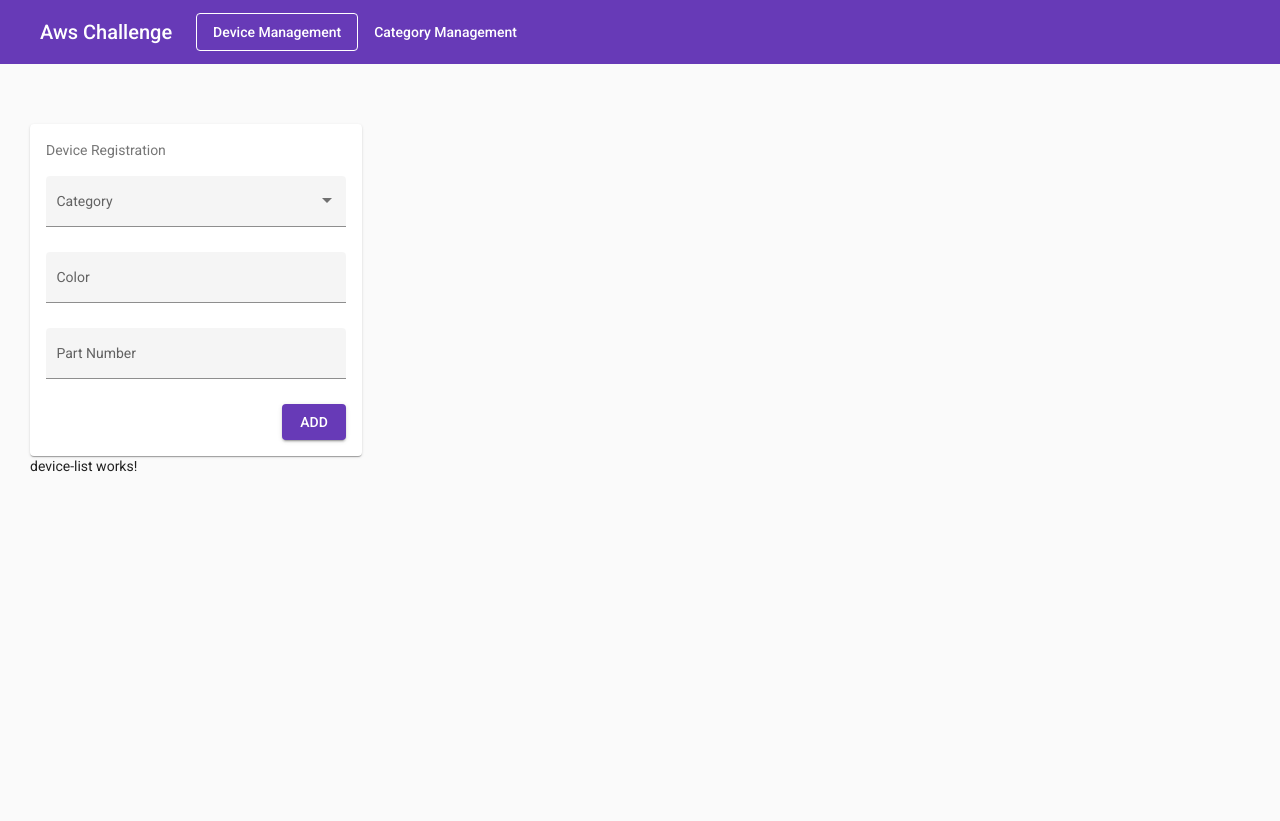
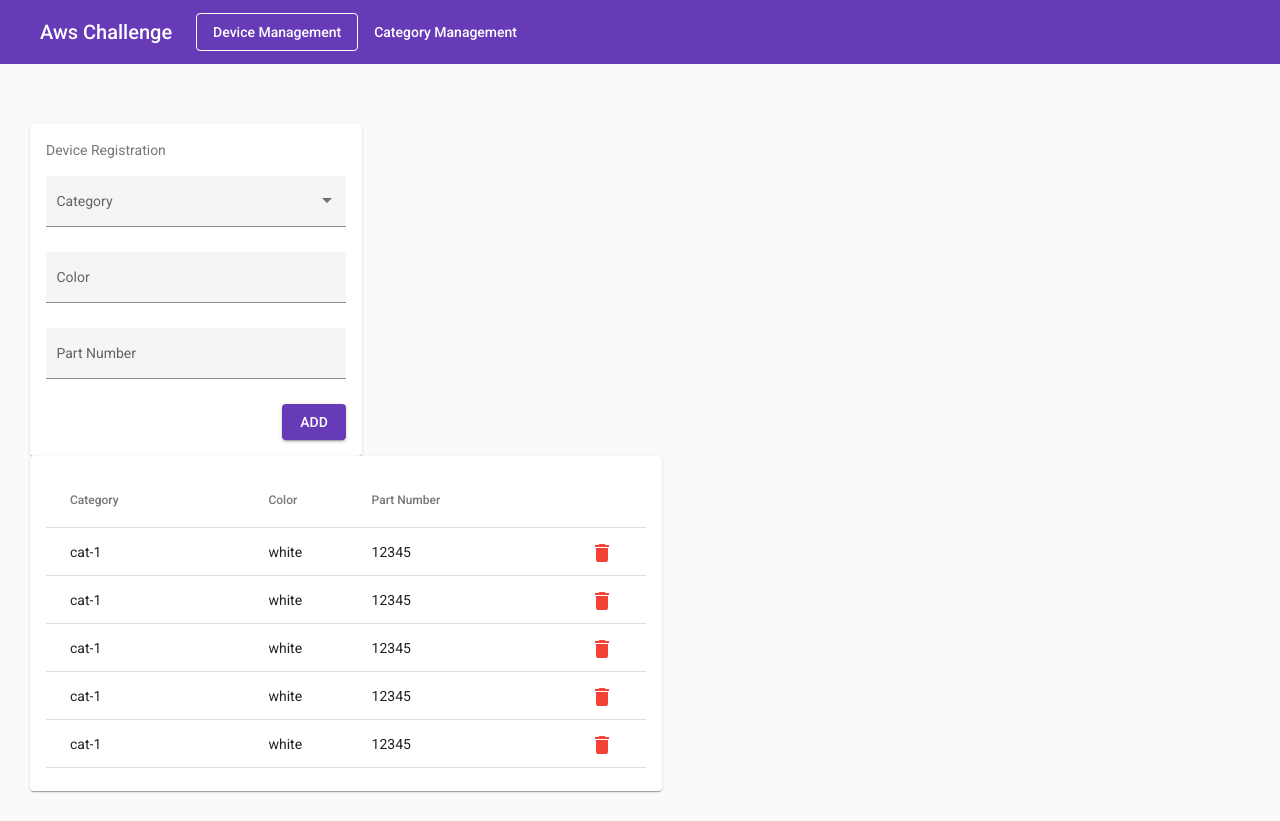
Before and after one commit to JonathasNascimento/aws-challenge-frontend, an Angular app: page /devices in a window 1280 px wide. Before the commit the page ends 800 px from the top, so only its background shows below. Built offline with nearby package versions, Linux system fonts and the light colour scheme.

Commit message:
include table of devices

```diff
--- a/src/app/devices/device-list/device-list.component.css
+++ b/src/app/devices/device-list/device-list.component.css
@@ -0,0 +1,20 @@
+.container {
+  width: 600px;
+}
+.table-container {
+  overflow: hidden;
+  height: 303px;
+}
+
+.table-container:hover {
+  overflow: auto;
+}
+
+table {
+  width: 100%;
+}
+
+.mat-column-action {
+  width: 32px;
+  text-align: center;
+}
--- a/src/app/devices/device-list/device-list.component.html
+++ b/src/app/devices/device-list/device-list.component.html
@@ -1 +1,35 @@
-<p>device-list works!</p>
+<mat-card class="container">
+  <mat-card-content class="table-container">
+
+    <table mat-table [dataSource]="dataSource" class="mat-elevation-z8">
+
+      <ng-container matColumnDef="category">
+        <th mat-header-cell *matHeaderCellDef> Category </th>
+        <td mat-cell *matCellDef="let element"> {{element.category}} </td>
+      </ng-container>
+
+      <ng-container matColumnDef="color">
+        <th mat-header-cell *matHeaderCellDef> Color </th>
+        <td mat-cell *matCellDef="let element"> {{element.color}} </td>
+      </ng-container>
+
+      <ng-container matColumnDef="partNumber">
+        <th mat-header-cell *matHeaderCellDef> Part Number </th>
+        <td mat-cell *matCellDef="let element"> {{element.partNumber}} </td>
+      </ng-container>
+
+      <ng-container matColumnDef="action">
+        <th mat-header-cell *matHeaderCellDef> </th>
+        <td mat-cell *matCellDef="let element">
+          <button mat-icon-button color="warn">
+            <mat-icon>delete</mat-icon>
+          </button>
+        </td>
+      </ng-container>
+
+      <tr mat-header-row *matHeaderRowDef="displayedColumns; sticky: true;"></tr>
+      <tr mat-row *matRowDef="let row; columns: displayedColumns"></tr>
+    </table>
+
+  </mat-card-content>
+</mat-card>
--- a/src/app/material.module.ts
+++ b/src/app/material.module.ts
@@ -6,6 +6,7 @@ import { MatDividerModule } from '@angular/material/divider';
 import { MatIconModule } from '@angular/material/icon';
 import { MatInputModule } from '@angular/material/input';
 import { MatSelectModule } from '@angular/material/select';
+import { MatTableModule } from '@angular/material/table';
 import { MatToolbarModule } from '@angular/material/toolbar';
 
 @NgModule({
@@ -18,6 +19,7 @@ import { MatToolbarModule } from '@angular/material/toolbar';
     MatInputModule,
     MatSelectModule,
     FlexLayoutModule,
+    MatTableModule,
   ],
   providers: [],
 })
```
